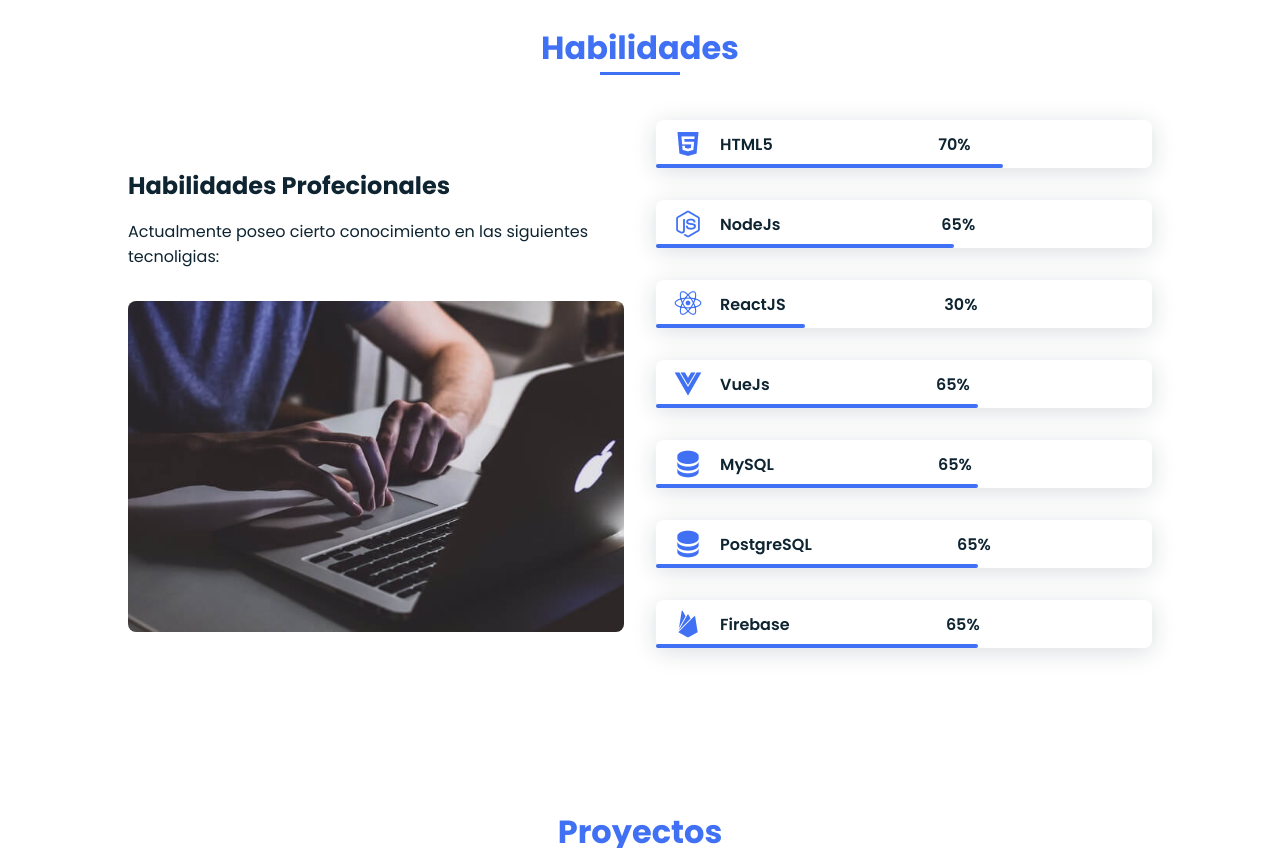
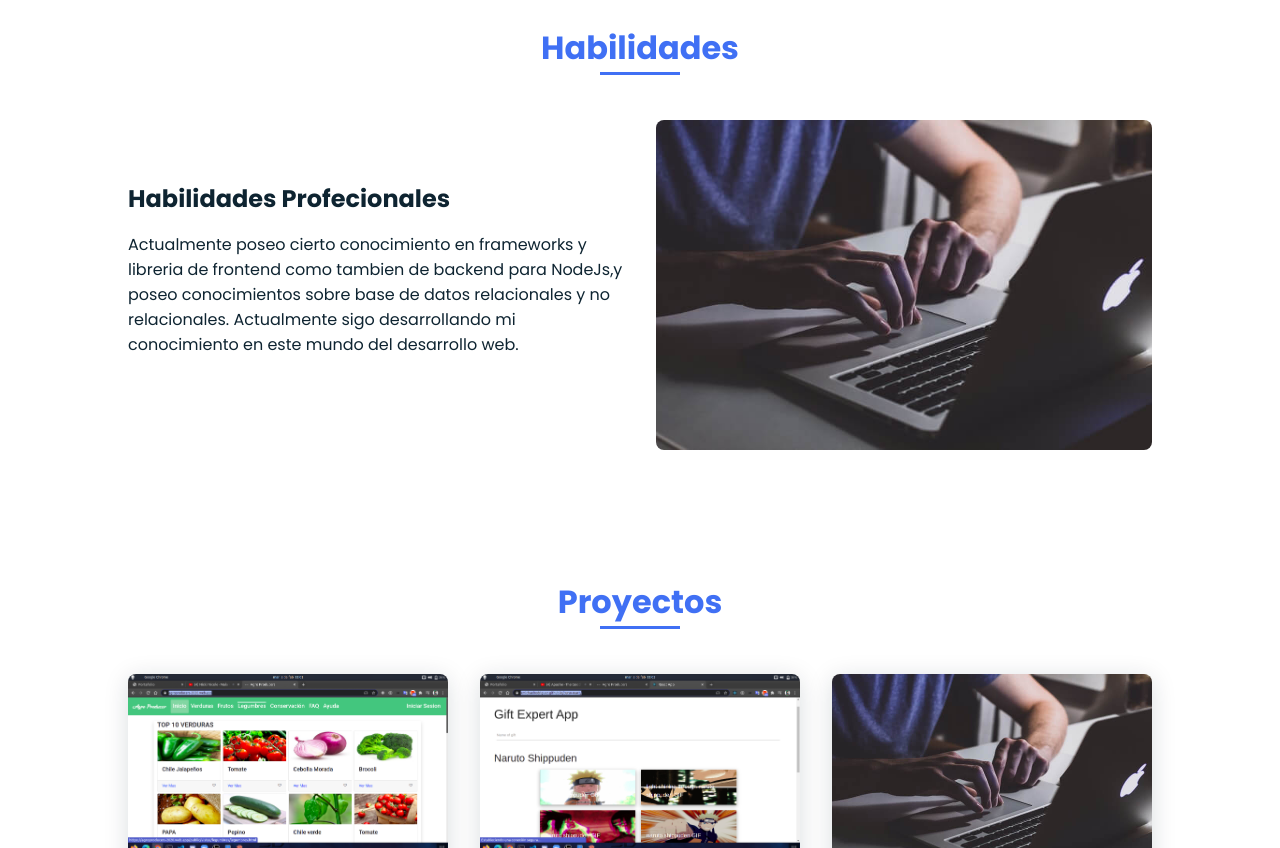
Before and after one commit to xMichaelRodriguez/portafolio, a website: page index.html in a window 1280 px wide. Shown: the part 1380-2228 px from the top of the page. Drawn offline with nearby package versions, Linux system fonts and the light colour scheme.

Commit message:
detalles

```diff
--- a/css/styles.css
+++ b/css/styles.css
@@ -274,25 +274,25 @@ img {
   border-radius: 0.5rem;
   box-shadow: 0 4px 25px rgba(14, 36, 49, 0.15);
 }
-.skills__icon {
+/* .skills__icon {
   font-size: 2rem;
   margin-right: var(--mb-2);
   color: var(--first-color);
-}
-.skills__names {
+} */
+/* .skills__names {
   display: flex;
   align-items: center;
-}
-.skills__bar {
-  position: absolute;
-  left: 0;
+} */
+/* .skills__bar {
   bottom: 0;
   background-color: var(--first-color);
+  border-radius: 0.5rem;
   height: 0.25rem;
-  border-radius: 0.5rem;
+  left: 0;
+  position: absolute;
   z-index: var(--z-back);
-}
-.skills__html {
+} */
+/* .skills__html {
   width: 70%;
 }
 .skills__nodejs {
@@ -312,7 +312,7 @@ img {
 }
 .skills__firebase {
   width: 65%;
-}
+} */
 
 .skills__img {
   border-radius: 0.5rem;
@@ -328,9 +328,19 @@ img {
   overflow: hidden;
 }
 .work__img img {
+  cursor: pointer;
   transition: 1s;
-  cursor: pointer;
 }
+
+.text {
+  color: var(--first-color);
+  font-weight: bold;
+  left: 50%;
+  position: absolute;
+  top: 50%;
+  transform: translate(-50%, -50%);
+}
+
 .work__img img:hover {
   transform: scale(1.1);
 }
--- a/index.html
+++ b/index.html
@@ -59,9 +59,10 @@
             </div>
 
             <div class="home__social">
-                <a href="https://www.linkedin.com/in/michael-rodriguez-a44a21170" class="home__social-icon"><i
-                        class='bx bxl-linkedin'></i> </a>
-                <a href="https://github.com/xMichaelRodriguez" class="home__social-icon"><i class='bx bxl-github'></i>
+                <a href="https://www.linkedin.com/in/michael-rodriguez-a44a21170" target="_blank"
+                    class="home__social-icon"><i class='bx bxl-linkedin'></i> </a>
+                <a href="https://github.com/xMichaelRodriguez" target="_blank" class="home__social-icon"><i
+                        class='bx bxl-github'></i>
                 </a>
 
             </div>
@@ -99,126 +100,13 @@
                     <h2 class="skills__subtitle">
                         Habilidades Profecionales
                     </h2>
-                    <p class="skills__text">Actualmente poseo cierto conocimiento en las siguientes tecnoligias:</p>
-                    <div><img src="./img/work3.jpg" alt="work3" class="skills__img"></div>
+                    <p class="skills__text">Actualmente poseo cierto conocimiento en frameworks y libreria de frontend
+                        como tambien de backend para NodeJs,y poseo conocimientos sobre base de datos relacionales y no relacionales.
+                        Actualmente sigo desarrollando mi conocimiento en este mundo del desarrollo web.
+                    </p>
                 </div>
-                <div>
+                <div><img src="./img/work3.jpg" alt="work3" class="skills__img"></div>
 
-                    <div class="skills__data">
-                        <div class="skills__names">
-                            <i class='bx bxl-html5 skills__icon'></i>
-                            <span class="skills__name">HTML5</span>
-                        </div>
-
-                        <span class="skills__percentage">
-                            70%
-                        </span>
-
-                        <div class="skills__names">
-
-                            <span class="skills__bar skills__html"></span>
-                        </div>
-                    </div>
-
-                    <!--NodeJS-->
-                    <div class="skills__data">
-                        <div class="skills__names">
-                            <i class='bx bxl-nodejs  skills__icon'></i>
-                            <span class="skills__name">NodeJs</span>
-                        </div>
-
-                        <span class="skills__percentage">
-                            65%
-                        </span>
-
-                        <div class="skills__names">
-
-                            <span class="skills__bar skills__nodejs"></span>
-                        </div>
-                    </div>
-                    <!--ReactJs-->
-                    <div class="skills__data">
-                        <div class="skills__names">
-                            <i class='bx bxl-react skills__icon'></i>
-                            <span class="skills__name">ReactJS</span>
-                        </div>
-
-                        <span class="skills__percentage">
-                            30%
-                        </span>
-
-                        <div class="skills__names">
-
-                            <span class="skills__bar skills__reactjs"></span>
-                        </div>
-                    </div>
-                    <!--VueJS-->
-                    <div class="skills__data">
-                        <div class="skills__names">
-                            <i class='bx bxl-vuejs   skills__icon'></i>
-                            <span class="skills__name">VueJs</span>
-                        </div>
-
-                        <span class="skills__percentage">
-                            65%
-                        </span>
-
-                        <div class="skills__names">
-
-                            <span class="skills__bar skills__vuejs"></span>
-                        </div>
-                    </div>
-
-                    <!--MYSQL-->
-                    <div class="skills__data">
-                        <div class="skills__names">
-                            <i class='bx bxs-data skills__icon'></i>
-                            <span class="skills__name">MySQL</span>
-                        </div>
-
-                        <span class="skills__percentage">
-                            65%
-                        </span>
-
-                        <div class="skills__names">
-
-                            <span class="skills__bar skills__mysql"></span>
-                        </div>
-                    </div>
-                    <!--PostgreSQL-->
-                    <div class="skills__data">
-                        <div class="skills__names">
-                            <i class='bx bxs-data skills__icon'></i>
-                            <span class="skills__name">PostgreSQL</span>
-                        </div>
-
-                        <span class="skills__percentage">
-                            65%
-                        </span>
-
-                        <div class="skills__names">
-
-                            <span class="skills__bar skills__postgresql"></span>
-                        </div>
-                    </div>
-                    <!--Firebase-->
-                    <div class="skills__data">
-                        <div class="skills__names">
-                            <i class='bx bxl-firebase skills__icon'></i>
-                            <span class="skills__name">Firebase</span>
-                        </div>
-
-                        <span class="skills__percentage">
-                            65%
-                        </span>
-
-                        <div class="skills__names">
-
-                            <span class="skills__bar skills__firebase"></span>
-                        </div>
-                    </div>
-
-                </div>
 
             </div>
 
@@ -233,10 +121,13 @@
             <div class="work__container bd-grid">
                 <div class="work__img">
                     <img src="./img/agro.png" alt="work1">
+                    <a href="https://agroproducers-2020.web.app/" target="_blank" class="text">Proyecto Educativo</a>
 
                 </div>
                 <div class="work__img">
-                    <img src="./img/giftexpert.png" alt="work1">
+                    <img src="./img/giftexpert.png " alt="work1">
+                    <a href="https://xmichaelrodriguez.github.io/curso-react/" target="_blank" class="text">Proyecto
+                        hecho en ReactJS</a>
                 </div>
                 <div class="work__img">
                     <img src="./img/work3.jpg" alt="work1">
@@ -280,7 +171,8 @@
                     class='bx bxl-facebook'></i></a>
             <a href="https://www.instagram.com/michael_rodriguez30._/" target="_blank" class="footer__icon"><i
                     class='bx bxl-instagram'></i></a>
-            <a href="#" class="footer__icon"><i class='bx bxl-twitter'></i></a>
+            <a href="https://twitter.com/MichaelSlayer2" target="_blank" class="footer__icon"><i
+                    class='bx bxl-twitter'></i></a>
 
         </div>
         <p>&#169; 2021 copyright all right reserved</p>
```
